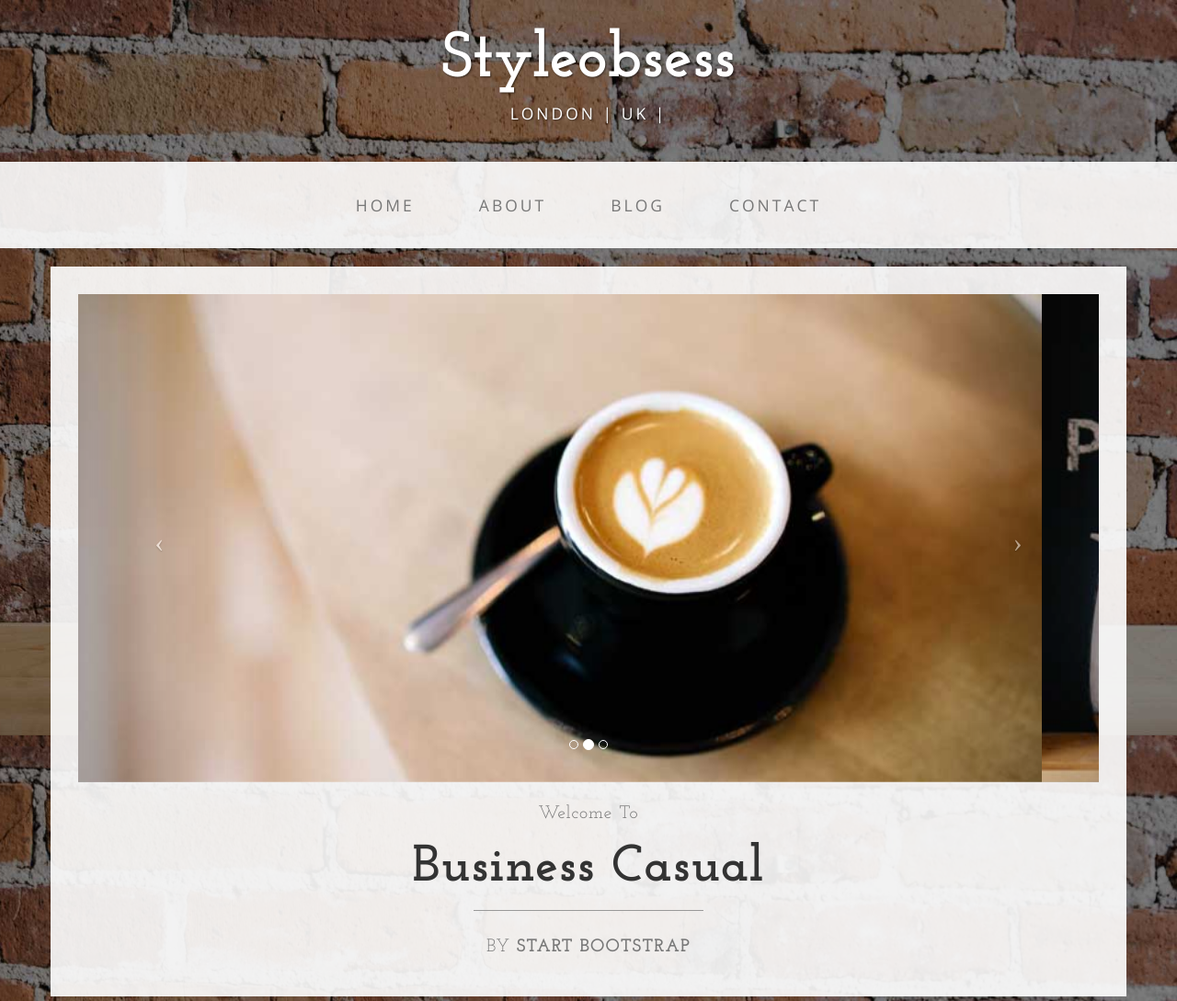
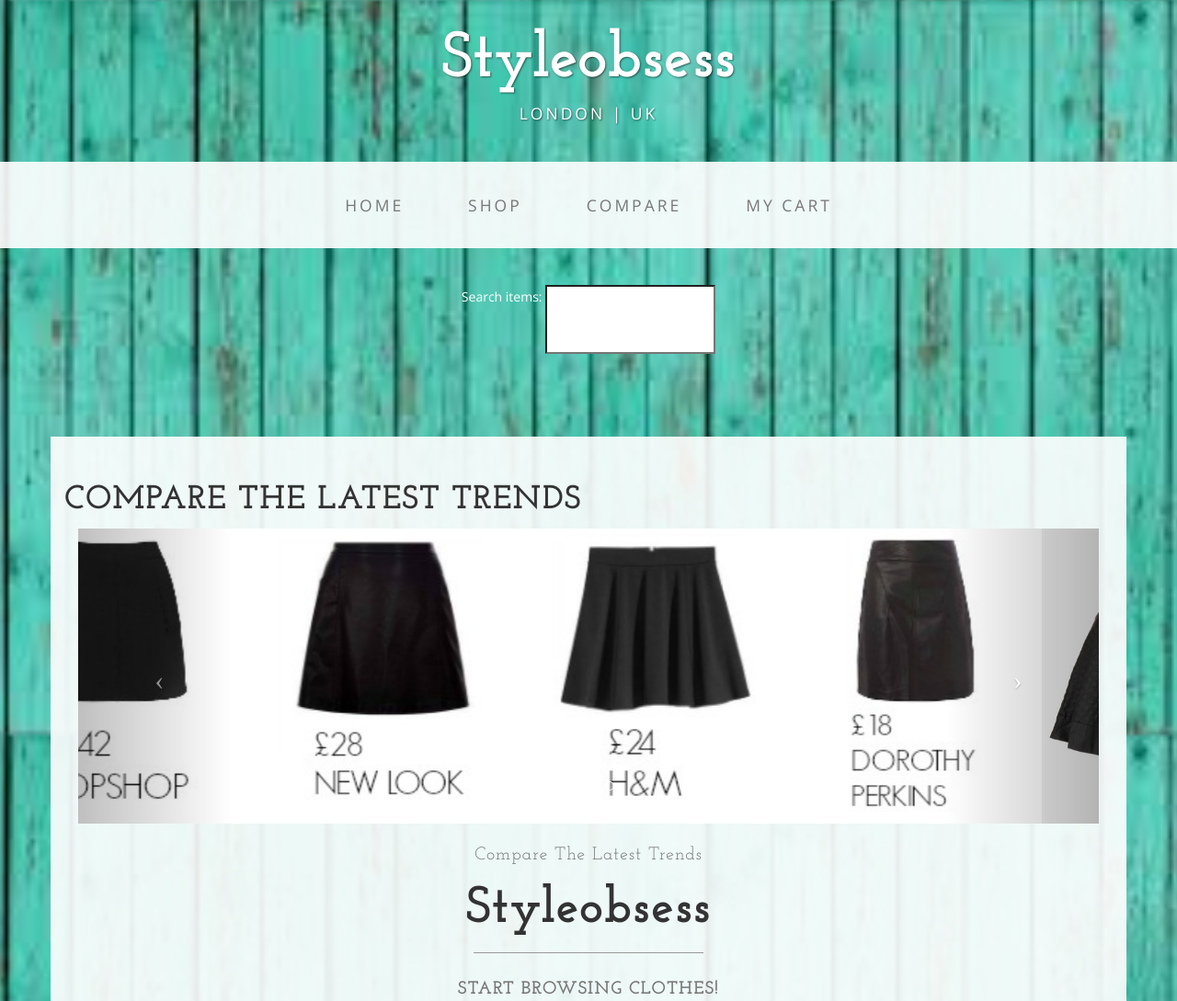
Before and after one commit to AcornHack/styleObsess, a plain HTML site: page styleobsess/index.html in a window 1280 px wide. Shown: the top 1089 px of the page at 92% size. Drawn offline with nearby package versions, Linux system fonts and the light colour scheme.

Commit message:
Dump commit

```diff
--- a/styleobsess/css/business-casual.css
+++ b/styleobsess/css/business-casual.css
@@ -53,9 +53,9 @@ hr {
     letter-spacing: 3px;
 }
 
-.img-full {
+/*.img-full {
     min-width: 100%;
-}
+}*/
 
 .brand-before,
 .brand-name {
--- /dev/null
+++ b/styleobsess/css/style.css
@@ -0,0 +1,19 @@
+/*new css*/
+
+body {
+    background: url('../img/bg.jpeg') no-repeat center center fixed;
+    -webkit-background-size: cover;
+    -moz-background-size: cover;
+    background-size: cover;
+    -o-background-size: cover;
+}
+
+.search {
+  text-align: center;
+  align-items: center;
+  position: inherit;
+  color: white;
+  padding-bottom: 50px;
+  margin-bottom: 20px;
+  margin-top: 20px;
+}
--- a/styleobsess/index.html
+++ b/styleobsess/index.html
@@ -16,6 +16,7 @@
 
     <!-- Custom CSS -->
     <link href="css/business-casual.css" rel="stylesheet">
+    <link href="css/style.css" rel="stylesheet">
 
     <!-- Fonts -->
     <link href="https://fonts.googleapis.com/css?family=Open+Sans:300italic,400italic,600italic,700italic,800italic,400,300,600,700,800" rel="stylesheet" type="text/css">
@@ -33,7 +34,7 @@
 <body>
 
     <div class="brand">Styleobsess</div>
-    <div class="address-bar">London | UK |</div>
+    <div class="address-bar">London | UK </div>
 
     <!-- Navigation -->
     <nav class="navbar navbar-default" role="navigation">
@@ -47,7 +48,7 @@
                     <span class="icon-bar"></span>
                 </button>
                 <!-- navbar-brand is hidden on larger screens, but visible when the menu is collapsed -->
-                <a class="navbar-brand" href="index.html">Business Casual</a>
+                <a class="navbar-brand" href="index.html">Styleobsess</a>
             </div>
             <!-- Collect the nav links, forms, and other content for toggling -->
             <div class="collapse navbar-collapse" id="bs-example-navbar-collapse-1">
@@ -56,13 +57,13 @@
                         <a href="index.html">Home</a>
                     </li>
                     <li>
-                        <a href="about.html">About</a>
+                        <a href="about.html">Shop</a>
                     </li>
                     <li>
-                        <a href="blog.html">Blog</a>
+                        <a href="blog.html">Compare</a>
                     </li>
                     <li>
-                        <a href="contact.html">Contact</a>
+                        <a href="contact.html">My Cart</a>
                     </li>
                 </ul>
             </div>
@@ -71,10 +72,22 @@
         <!-- /.container -->
     </nav>
 
+    <div class="search">
+      <div>
+        <form>
+            Search items:
+            <input class="search" type="search" name="search me">
+        </form>
+      </div>
+    </div>
+
     <div class="container">
+
 
         <div class="row">
             <div class="box">
+                <h1 class="header" >Compare the latest trends
+                </h1>
                 <div class="col-lg-12 text-center">
                     <div id="carousel-example-generic" class="carousel slide">
                         <!-- Indicators -->
@@ -82,18 +95,22 @@
                             <li data-target="#carousel-example-generic" data-slide-to="0" class="active"></li>
                             <li data-target="#carousel-example-generic" data-slide-to="1"></li>
                             <li data-target="#carousel-example-generic" data-slide-to="2"></li>
+                            <li data-target="#carousel-example-generic" data-slide-to="3"></li>
                         </ol>
 
                         <!-- Wrapper for slides -->
                         <div class="carousel-inner">
                             <div class="item active">
-                                <img class="img-responsive img-full" src="img/slide-1.jpg" alt="">
+                                <img class="img-responsive img-full" src="img/4skirts.jpg" alt="" height="100%" width="100%">
                             </div>
                             <div class="item">
-                                <img class="img-responsive img-full" src="img/slide-2.jpg" alt="">
+                                <img class="img-responsive img-full" src="img/skirt2.jpg" alt="" height="20%" width="20%">
                             </div>
                             <div class="item">
-                                <img class="img-responsive img-full" src="img/slide-3.jpg" alt="">
+                                <img class="img-responsive img-full" src="img/skirt3.jpg" alt="" height="20%" width="20%">
+                            </div>
+                            <div class="item">
+                                <img class="img-responsive img-full" src="img/skirt4.jpg" alt="" height="20%" width="20%">
                             </div>
                         </div>
 
@@ -106,13 +123,13 @@
                         </a>
                     </div>
                     <h2 class="brand-before">
-                        <small>Welcome to</small>
+                        <small>Compare the latest trends</small>
                     </h2>
-                    <h1 class="brand-name">Business Casual</h1>
+                    <h1 class="brand-name">Styleobsess</h1>
                     <hr class="tagline-divider">
                     <h2>
-                        <small>By
-                            <strong>Start Bootstrap</strong>
+                        <small>
+                            <strong>Start browsing clothes!</strong>
                         </small>
                     </h2>
                 </div>
```
Also changed, not shown: styleobsess/css/bootstrap.css, styleobsess/img/4skirts.jpg (added), styleobsess/img/bg.jpeg (added), styleobsess/img/bg.jpg (deleted), styleobsess/img/skirt1.jpg (added), styleobsess/img/skirt2.jpg (added), styleobsess/img/skirt3.jpg (added), styleobsess/img/skirt4.jpg (added), styleobsess/img/skirt5.jpg (added), 1 other file.
